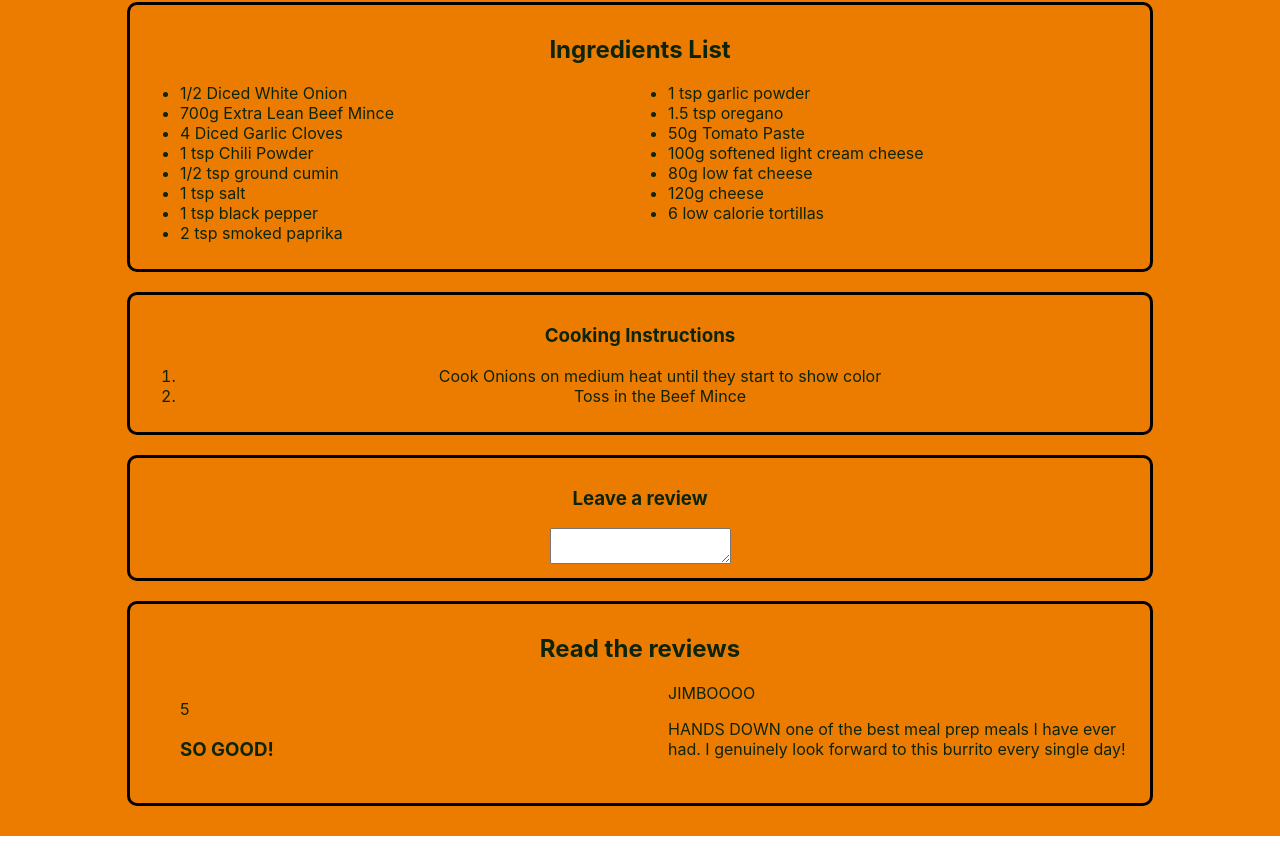
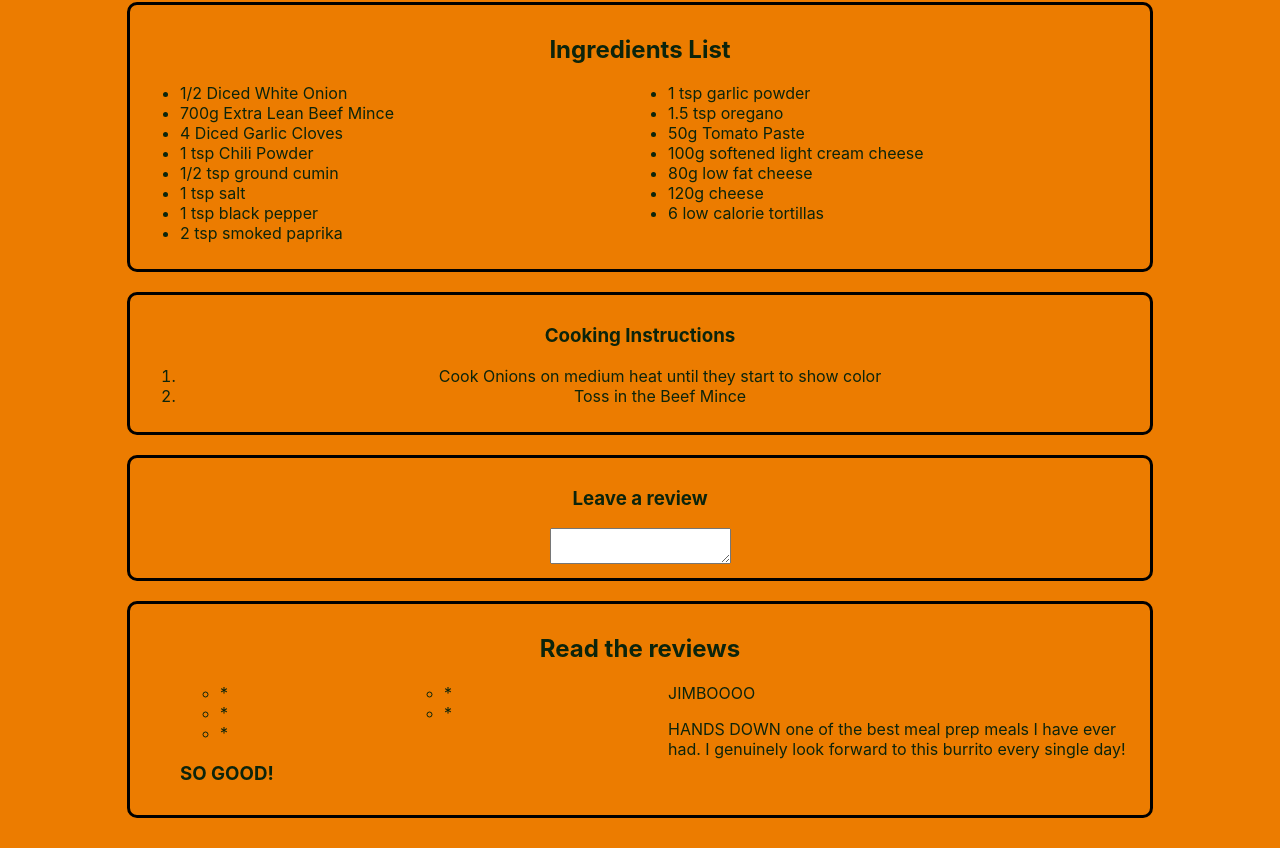
Before and after one commit to AlexDoss42/cookbook, a React (Create React App) app: page / in a window 1280 px wide. Shown: the part 1020-1868 px from the top of the page. Built offline with nearby package versions, Linux system fonts and the light colour scheme.

Commit message:
sets up a basic star rating component to render as many stars as the review gives

```diff
--- a/src/Components/Review.jsx
+++ b/src/Components/Review.jsx
@@ -1,10 +1,11 @@
 import React from 'react'
+import { StarRating } from './StarRating'
 
 export const Review = ( { review_data }) => {
     const { title, author, rating, review } = review_data.review_data
   return (
     <div>
-        <p>{rating}</p>
+        <StarRating rating={rating} />
         <h3>{title}</h3>
         <p>{author}</p>
         <p>{review}</p>
--- /dev/null
+++ b/src/Components/StarRating.jsx
@@ -0,0 +1,14 @@
+import React from 'react'
+
+export const StarRating = ({rating}) => {
+  return (
+    <div>
+        <ul className='ingredients-list'>
+         {[...Array(rating)].map(star => {
+            return<li>*</li>
+         })
+         }
+        </ul>
+    </div>
+  )
+}
```
